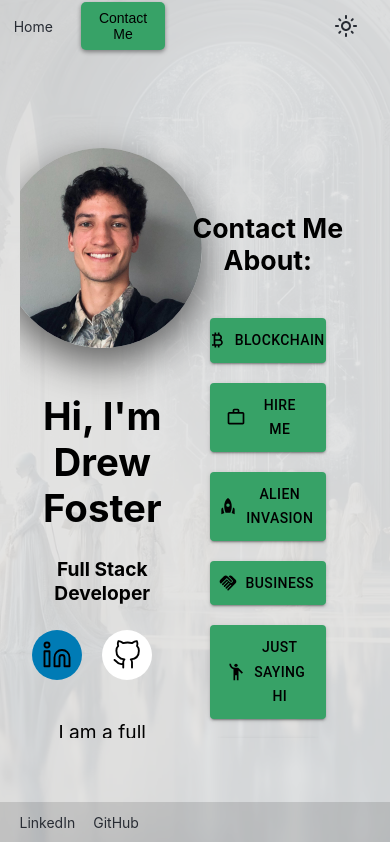
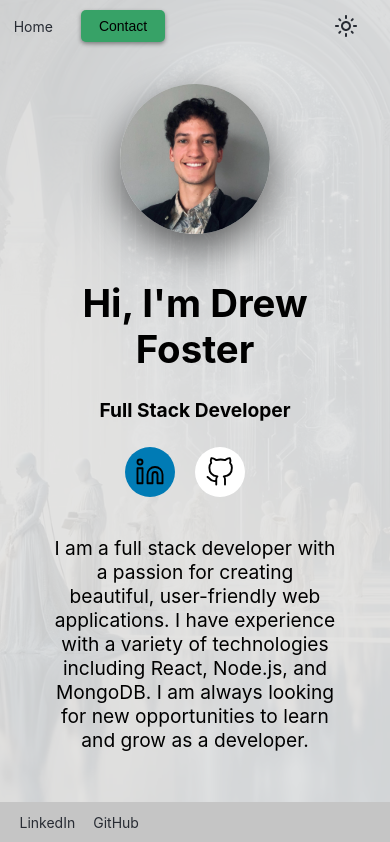
Before and after one commit to Drfalcoew/Portfolio, a React (Create React App) app: page /contact in a window 390 px wide. Shown: the top 842 px of the page. Built offline with nearby package versions, Linux system fonts and the light colour scheme.

Commit message:
updated mobile styles

```diff
--- a/src/App.css
+++ b/src/App.css
@@ -63,7 +63,7 @@ margin-bottom: 20px;
   }
 
   .home-title {
-      font-size: 2.5rem;
+      font-size: 2.8rem;
   }
 
   .home-title-container {
@@ -384,7 +384,11 @@ margin-bottom: 20px;
     display: flex;
     width: 90vw;
     justify-content: space-evenly; /* Center the grid items horizontally */
+    display: flex;
+    justify-content: center;
   }
+
+
   /* ITEM COMPONENT */
 
   .item-container {
@@ -419,3 +423,42 @@ margin-bottom: 20px;
     font-size: 1.5rem;
     font-weight: 500;
   }
+
+  @media screen and (max-width: 768px) {
+    .projects-container {
+      overflow-y: scroll;
+      height: 100vh;
+      scrollbar-width: none;
+      padding: 10vh 0;
+    }
+
+    .MuiGrid-root .MuiGrid-item {
+      display: flex;
+      flex-direction: column;
+      align-items: center;
+      justify-content: center;
+      margin: 10px;
+      padding-top: 10px !important;
+    }
+
+    .item-container {
+      width: 50vw;
+      height: 37vw;
+      overflow: hidden;
+    }
+
+    .item-label {
+      font-size: 1.1rem;
+      margin: 0.8vh 0;
+    }
+
+    .item-image {
+      overflow: hidden;
+    }
+
+    .home-title-container {
+      margin-bottom: 0;
+    }
+
+
+  }
--- a/src/GlobalStyles.tsx
+++ b/src/GlobalStyles.tsx
@@ -24,6 +24,9 @@ const GlobalStyles = createGlobalStyle<GlobalStyleProps>`
   .item-container {
     background-color: ${(props) => (props.darkMode ? '#181a1f' : '#ededed')};
   }
+  .footer-container {
+    background-color: ${(props) => (props.darkMode ? '#1E2128' : '#C5C5C5')};
+  }
 `;
 
 const StyledGlobalStyles = () => {
--- a/src/components/Header.tsx
+++ b/src/components/Header.tsx
@@ -7,6 +7,7 @@ import '../App.css';
 const Header = () => {
     const { state, dispatch } = useUserSettings();
     const nav = useNavigate();
+    const isMobile = window.innerWidth < 768;
 
     return (
         <div className="header-container">
@@ -15,7 +16,7 @@ const Header = () => {
                 <button className='contact-me-btn' onClick={() => {
                         nav('/contact')
                     }} >
-                        Contact Me
+                        {isMobile ? 'Contact' : 'Contact Me'}
                     </button>
             </div>
             <div className="header-container-right">
--- a/src/pages/Contact/Contact.css
+++ b/src/pages/Contact/Contact.css
@@ -3,19 +3,13 @@
 .contact-root-container {
     display: flex;
     width: 90%;
-    height: 65vh;
-    align-items: flex-start;
-    justify-content: flex-start;
-    padding: 5vh 0;
-    flex-direction: row;
     z-index: 1;
-    background-color: transparent;
-    overflow: hidden;
+    justify-content: center;
 }
 
 .background-pic {
     opacity: 0.1;
-    position: absolute;
+    position: fixed; /* Fixed positioning for the background image */
     top: 0;
     left: 0;
     height: 100vh;
@@ -42,7 +36,6 @@
     flex-wrap: wrap; /* Allow buttons to wrap */
     justify-content: center; /* Center items horizontally */
     margin: 20px 0;
-    max-width: 35vw; /* Set maximum width to control wrapping */
 }
 
 .email-button {
@@ -118,3 +111,44 @@
     margin-bottom: 20px;
     width: 75%;
   }
+
+  .about-content {
+    display: flex;
+    width: 90%;
+    height: 65vh;
+    align-items: flex-start;
+    justify-content: flex-start;
+    padding: 5vh 0;
+    flex-direction: row;
+    z-index: 1;
+    background-color: transparent;
+    overflow: hidden;
+  }
+
+  @media (max-width: 768px) {
+    .about-content {
+      flex-direction: column;
+      height: 100%;
+      overflow: scroll;
+    }
+
+    .contact-container {
+      width: 100%;
+      margin-right: 0;
+      margin-bottom: 20px;
+    }
+
+    .about-container {
+      width: 100%;
+    }
+
+    .about-description {
+      width: 90%;
+    }
+
+    .profile-pic {
+      width: 150px;
+      height: 150px;
+      margin-top: 5vh;
+    }
+  }
--- a/src/pages/Contact/Contact.tsx
+++ b/src/pages/Contact/Contact.tsx
@@ -26,6 +26,7 @@ const Contact = () => {
     return (
         <div className='contact-root-container'>
             <img src='/ethereal_2.webp' alt='background' className='background-pic' draggable="false" />
+            <div className='about-content'>
                 <About />
                 <div className='contact-container'>
                     <h2>Contact Me About:</h2>
@@ -40,6 +41,7 @@ const Contact = () => {
                     </div>
                 </div>
             </div>
+        </div>
     )
 }
 
```
Lines whose indentation alone changed are shown as unchanged.
